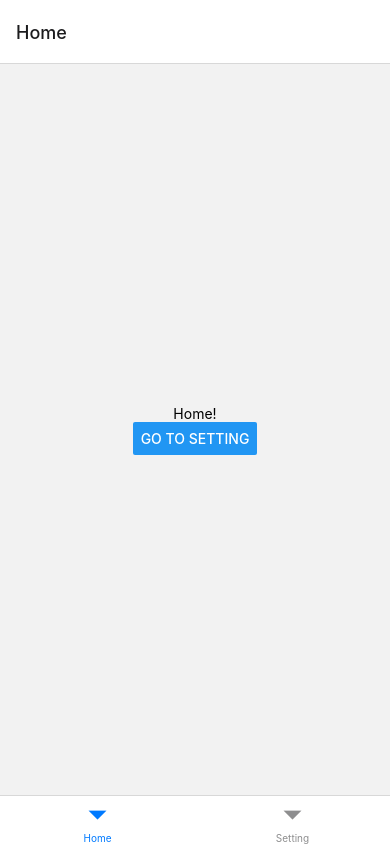
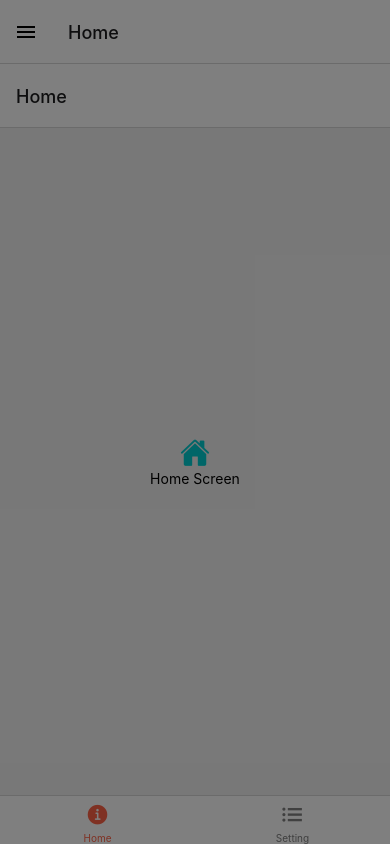
Before and after one commit to NattapatSaipun/nvProject, a React Native app: screen / in a window 390 px wide. Built offline with nearby package versions, Linux system fonts and the light colour scheme.

Commit message:
commit date 14-Sep-22

```diff
--- a/App.js
+++ b/App.js
@@ -1,26 +1,35 @@
 import { View, Text,Button } from 'react-native'
 import React from 'react'
+import { Ionicons } from '@expo/vector-icons';
 
-import {NavigationContainer} from '@react-navigation/native';
+import {NavigationContainer,DefaultTheme} from '@react-navigation/native';
 import {createBottomTabNavigator} from '@react-navigation/bottom-tabs'
-import { createNativeStackNavigator } from '@react-navigation/native-stack';
+import {createDrawerNavigator,} from '@react-navigation/drawer'
+
+const Mytheme = {
+  ...DefaultTheme,
+  colors:{...DefaultTheme.colors,
+  primary: 'rgb(255,45,85)'}
+}
 
 function HomeScreen({navigation}){
   return(
-    <View style={{flex:1,justifyContent:"center",alignItems:'center'}}>
-      <Text>Home!</Text>
-      <Button
-       title='Go to Setting'
-        onPress={()=>navigation.navigate("Setting")}/>
 
-    </View>
+
+    <View style={{flex:1,alignItems:'center',justifyContent:'center'}}>
+        <Ionicons name='home' size={30} color='#00ced1'/>
+      <Text>
+        Home Screen
+      </Text>
+      </View>
+
   )
 }
 
 function SettingScreen({navigation}){
   return(
     <View style={{flex:1,justifyContent:"center",alignItems:'center'}}>
-      <Text>Settings!</Text>
+      <Text style={{fontSize:30}}>Settings Screen</Text>
       <Button
        title='Go to Home'
         onPress={()=>navigation.goBack()}/>
@@ -28,24 +37,61 @@
   )
 }
 
+
+
 const Tab = createBottomTabNavigator();
-const Stack = createNativeStackNavigator();
+const Drawer = createDrawerNavigator();
+
 
 function MyTabs(){
   return(
-    <Tab.Navigator>
-      <Tab.Screen name='Home' component={HomeScreen}/>
+    <Tab.Navigator
+      screenOptions={({route})=>({
+        tabBarIcon: ({focused,color,size})=>{
+          let iconName;
+          if(route.name==='Home'){
+            iconName = focused
+            ?'ios-information-circle'
+            :'ios-information-circle-outline'
+          }else if(route.name ==='Setting')
+          {
+            iconName = focused
+            ?'ios-list-box'
+            :'ios-list'
+          }
+
+          return<Ionicons name={iconName} size={size} color={color}/>;
+        },
+        tabBarActiveTintColor:'tomato',
+        tabBarInactiveTintColor:'gray'
+
+      })}
+
+    >
+      <Tab.Screen name='Home' component={ HomeScreen}/>
       <Tab.Screen name='Setting' component={SettingScreen}/>
     </Tab.Navigator>
   )
 }
+function MyDrawer(){
+  return(
+    <Drawer.Navigator useLegacyImplementation
+
+    >
+
+        <Drawer.Screen name="Home" component={MyTabs}/>
+        <Drawer.Screen name="Setting" component={SettingScreen}/>
+
+      </Drawer.Navigator>
+  )
+}
+
 
 
 const App = () => {
   return (
-    <NavigationContainer>
-      <MyTabs/>
-
+    <NavigationContainer theme={Mytheme}>
+      <MyDrawer/>
     </NavigationContainer>
   )
 }
```
